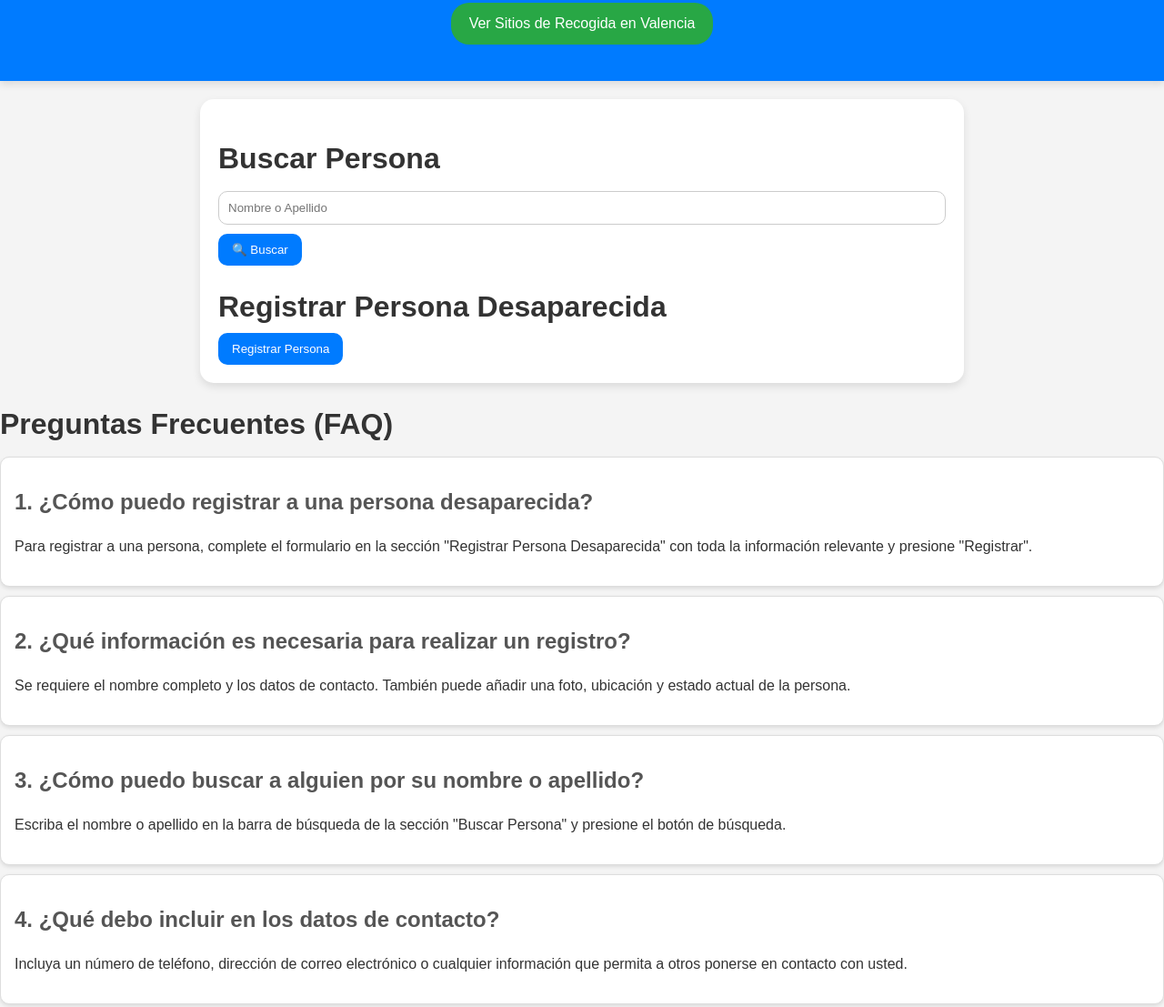
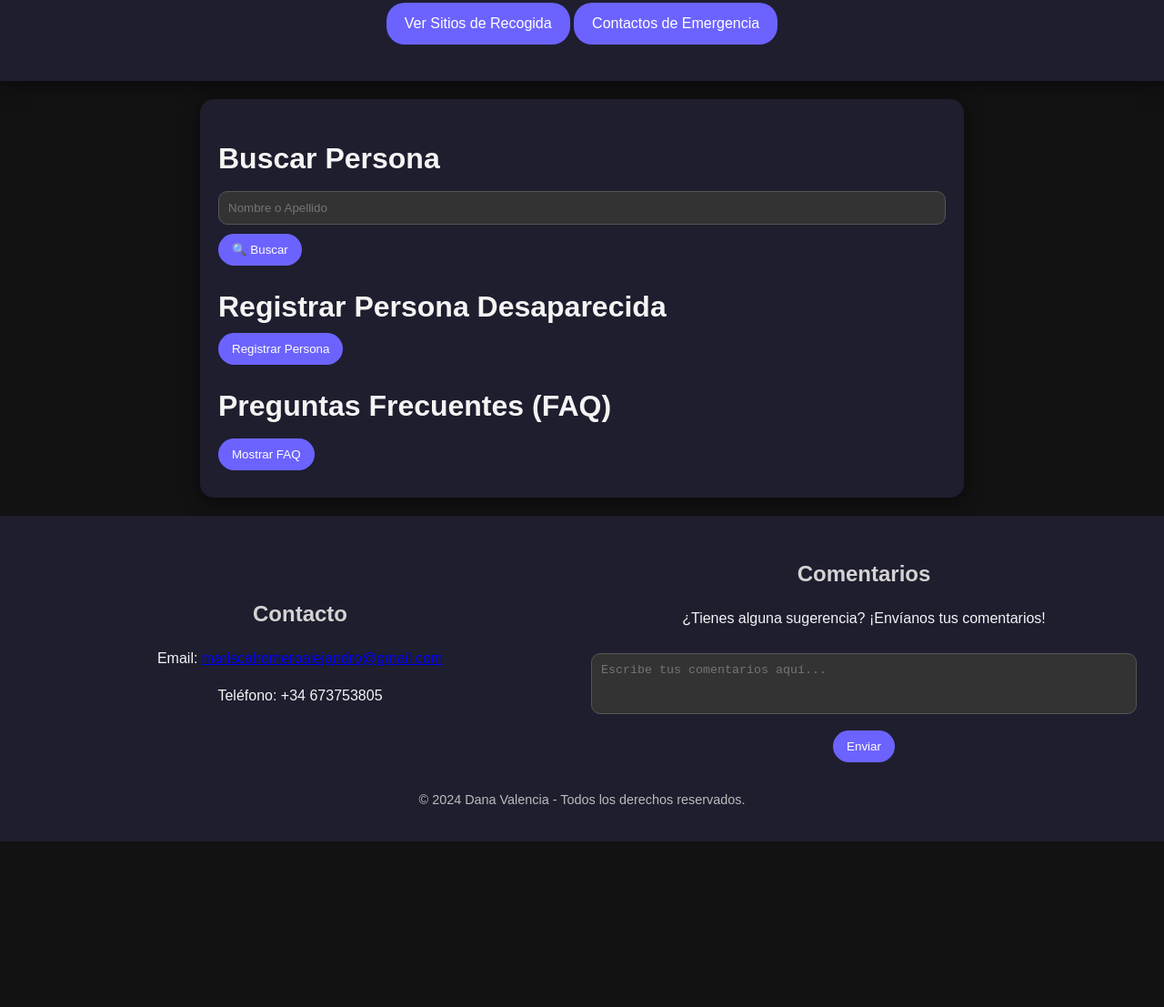
Before and after one commit to mariscalromeroalejandro/dana-valencia, a website: page public/index.html in a window 1280 px wide. Shown: the part 203-1310 px from the top of the page at 91% size. After the commit the page ends 1128 px from the top, so only its background shows below. Drawn offline with Linux system fonts and the light colour scheme.

Commit message:
mejoras varias

```diff
--- a/app.js
+++ b/app.js
@@ -89,6 +89,10 @@ app.get('/mapa', (req, res) => {
   res.sendFile(path.join(__dirname, 'public/pages', 'map.html'));
 });
 
+app.get('/emergency', (req, res) => {
+  res.sendFile(path.join(__dirname, 'public/pages', 'emergency.html'));
+})
+
 
 
 app.listen(PORT, () => {
--- a/public/index.html
+++ b/public/index.html
@@ -3,16 +3,18 @@
 <head>
   <meta charset="UTF-8">
   <meta name="viewport" content="width=device-width, initial-scale=1.0">
-  <title>Buscar Familiares y Amigos - Dana Valencia</title>
+  <title>DANA Valencia</title>
   <link rel="stylesheet" href="main.css">
 </head>
 <body>
   <header>
-    <h1>Buscar Familiares y Amigos</h1>
+    <h1>DANA Valencia</h1>
     <p class="subtitle">La página web está diseñada para ayudar a las personas a buscar y registrar familiares o amigos desaparecidos tras la tormenta Dana en Valencia. Su propósito principal es crear un espacio de colaboración y apoyo para localizar a personas que no han sido contactadas o encontradas en medio de la emergencia.</p>
         <!-- Botón para redirigir a la página del mapa -->
 <div style="text-align: center; margin: 20px 0;">
-  <a href="/mapa" class="btn-map">Ver Sitios de Recogida en Valencia</a>
+  <a href="/mapa" class="btn-map">Ver Sitios de Recogida</a>
+  <!-- boton para redirigir a la sección de telefonos de contacto -->
+  <a href="/emergency" class="btn-map">Contactos de Emergencia</a>
 </div>
   </header>
 
@@ -83,10 +85,10 @@
 
 
 
-  </main>
-
     <section id="faq-section">
       <h2>Preguntas Frecuentes (FAQ)</h2>
+      <button id="toggle-faq-btn" onclick="toggleFAQ()">Mostrar FAQ</button>
+      <div id="faq-content" style="display: none;">
           <div class="faq-item">
               <h3>1. ¿Cómo puedo registrar a una persona desaparecida?</h3>
               <p>Para registrar a una persona, complete el formulario en la sección "Registrar Persona Desaparecida" con toda la información relevante y presione "Registrar".</p>
@@ -128,6 +130,8 @@
         <p>Diríjase a la sección de contacto en el footer para obtener información y opciones para enviar comentarios.</p>
       </div>
     </section>
+  </main>
+
 
 
   <!-- Footer -->
--- a/public/js/main.js
+++ b/public/js/main.js
@@ -32,6 +32,10 @@ document.getElementById("register-form").addEventListener("submit", async (e) =>
     const name = document.getElementById("search-name").value;
 
     try {
+              // Ocultar formulario de registro
+              registerSection.style.display = "none";
+              showRegisterBtn.style.display = "block";
+
       const response = await fetch(`/search?name=${encodeURIComponent(name)}`);
       const results = await response.json();
 
@@ -46,17 +50,19 @@ document.getElementById("register-form").addEventListener("submit", async (e) =>
           personDiv.id = `person-${person.id}`;
 
           personDiv.innerHTML = `
-          <p><strong>Nombre:</strong> ${person.nombre}</p>
-          <p><strong>Contacto:</strong> ${person.contacto}</p>
-          ${person.foto ?
-              `<img src="/uploads/${person.foto}" alt="Foto de ${person.nombre}" style="width:100px; height:auto;">`
-            : ''}
-          <p><strong>Ubicación:</strong> ${person.ubicacion ?? "No especificado"}</p>
-          <p><strong>Estado:</strong> ${capitalizeFirstLetter(person.estado.replace(/_/g, ' '))}</p>
-              <button onclick="localizarPersona(${person.id})">Marcar como localizada</button>
-
-
-      `;
+            <div class="person-info">
+                ${person.foto ?
+                    `<img src="/uploads/${person.foto}" alt="Foto de ${person.nombre}" class="person-photo">`
+                    : '<div class="placeholder-photo"></div>'}
+                <div class="details">
+                    <p><strong>Nombre:</strong> ${person.nombre}</p>
+                    <p><strong>Contacto:</strong> ${person.contacto}</p>
+                    <p><strong>Ubicación:</strong> ${person.ubicacion ?? "No especificado"}</p>
+                    <p><strong>Estado:</strong> ${capitalizeFirstLetter(person.estado.replace(/_/g, ' '))}</p>
+                </div>
+            </div>
+            <button class="locate-button" onclick="localizarPersona(${person.id})">Marcar como localizada</button>
+        `;
 
 
           resultsContainer.appendChild(personDiv);
@@ -65,6 +71,7 @@ document.getElementById("register-form").addEventListener("submit", async (e) =>
         // Mostrar la sección de resultados y ocultar la sección de búsqueda
         document.getElementById("search-section").style.display = "none";
         document.getElementById("results-section").style.display = "block";
+
       } else {
         resultsContainer.innerHTML = "<p>No se encontraron resultados.</p>";
         document.getElementById("results-section").style.display = "block";
@@ -87,6 +94,10 @@ document.getElementById("register-form").addEventListener("submit", async (e) =>
     // Ocultar formulario de registro
     registerSection.style.display = "none";
     showRegisterBtn.style.display = "block";
+
+    //focus en el campo de búsqueda
+    document.getElementById("search-name").focus();
+
 
   }
 
@@ -156,3 +167,16 @@ showRegisterBtn.addEventListener("click", () => {
   registerSection.style.display = "block"; // Muestra la sección de registro
   showRegisterBtn.style.display = "none"; // Oculta el botón después de activarlo
 });
+
+function toggleFAQ() {
+  const faqContent = document.getElementById('faq-content');
+  const toggleButton = document.getElementById('toggle-faq-btn');
+
+  if (faqContent.style.display === 'none') {
+      faqContent.style.display = 'block';
+      toggleButton.textContent = 'Ocultar FAQ'; // Cambia el texto del botón
+  } else {
+      faqContent.style.display = 'none';
+      toggleButton.textContent = 'Mostrar FAQ'; // Cambia el texto del botón
+  }
+}
--- a/public/main.css
+++ b/public/main.css
@@ -4,17 +4,17 @@ body {
   line-height: 1.6;
   margin: 0;
   padding: 0;
-  background-color: #f4f4f4;
-  color: #333;
+  background-color: #121212; /* Fondo oscuro */
+  color: #f4f4f4; /* Texto claro */
 }
 
 /* Encabezado */
 header {
-  background: #007BFF;
-  color: white;
+  background: #1E1E2F; /* Fondo del encabezado más oscuro */
+  color: #f4f4f4; /* Texto claro */
   padding: 20px;
   text-align: center;
-  box-shadow: 0 4px 8px rgba(0, 0, 0, 0.1);
+  box-shadow: 0 4px 20px rgba(0, 0, 0, 0.5); /* Sombra más intensa */
 }
 
 /* Subtítulo */
@@ -23,6 +23,7 @@ header {
   margin: 10px 0;
 }
 
+/* Títulos */
 h1, h2, h3 {
   margin: 0;
 }
@@ -39,14 +40,14 @@ h2 {
 h3 {
   font-size: 1.5rem;
   margin-top: 15px;
-  color: #555;
+  color: #D3D3D3; /* Color más claro para títulos */
 }
 
 /* Botones */
 .btn-map {
   display: inline-block;
-  background: #28a745;
-  color: white;
+  background: #6C63FF; /* Color oscuro */
+  color: #ffffff; /* Texto blanco */
   padding: 10px 20px;
   border-radius: 20px; /* Bordes redondeados */
   text-decoration: none;
@@ -55,18 +56,17 @@ h3 {
 }
 
 .btn-map:hover {
-  background: #218838;
+  background: #5E54E3; /* Color de hover más oscuro */
 }
 
 /* Botones de información */
 .info-btn {
   background: transparent;
   border: none;
-  color: #007BFF;
+  color: #6C63FF; /* Color de texto */
   cursor: pointer;
   font-size: 1rem;
   margin-left: 5px;
-  padding: 0;
 }
 
 /* Tooltip */
@@ -94,8 +94,8 @@ main {
   max-width: 800px;
   margin: 20px auto; /* Margen para separación */
   border-radius: 15px; /* Bordes redondeados para el contenedor principal */
-  background: white; /* Fondo blanco */
-  box-shadow: 0 4px 10px rgba(0, 0, 0, 0.1); /* Sombra */
+  background: #1E1E2F; /* Fondo oscuro */
+  box-shadow: 0 4px 20px rgba(0, 0, 0, 0.5); /* Sombra más intensa */
 }
 
 /* Formulario */
@@ -103,44 +103,46 @@ input[type="text"], input[type="file"], textarea, select {
   width: 100%;
   padding: 10px;
   margin: 10px 0;
-  border: 1px solid #ccc;
+  border: 1px solid #555; /* Borde más oscuro */
   border-radius: 10px; /* Bordes redondeados */
+  background-color: #333; /* Fondo de entrada oscuro */
+  color: #f4f4f4; /* Texto claro */
   box-sizing: border-box;
   transition: border-color 0.3s;
 }
 
 input[type="text"]:focus, textarea:focus, select:focus {
-  border-color: #007BFF;
+  border-color: #6C63FF; /* Color de foco */
 }
 
 button[type="submit"], button {
-  background: #007BFF;
+  background: #6C63FF; /* Color oscuro */
   color: white;
   border: none;
   padding: 10px 15px;
-  border-radius: 10px; /* Bordes redondeados */
+  border-radius: 20px; /* Bordes redondeados */
   cursor: pointer;
   transition: background 0.3s ease, transform 0.2s ease;
 }
 
 button[type="submit"]:hover {
-  background: #0056b3;
+  background: #5E54E3; /* Color de hover más oscuro */
 }
 
 /* FAQ */
 .faq-item {
-  background: #ffffff;
-  border: 1px solid #ddd;
+  background: #222; /* Fondo de FAQ oscuro */
+  border: 1px solid #444; /* Borde más oscuro */
   border-radius: 10px; /* Bordes redondeados */
   padding: 15px;
   margin: 10px 0;
-  box-shadow: 0 2px 4px rgba(0, 0, 0, 0.1);
+  box-shadow: 0 2px 10px rgba(0, 0, 0, 0.5); /* Sombra más intensa */
 }
 
 /* Footer */
 footer {
-  background: #333;
-  color: white;
+  background: #1E1E2F; /* Fondo oscuro */
+  color: #f4f4f4; /* Texto claro */
   padding: 20px;
   text-align: center;
 }
@@ -164,7 +166,7 @@ textarea {
 .footer-note {
   margin-top: 20px;
   font-size: 0.9rem;
-  color: #bbb;
+  color: #bbb; /* Color gris claro */
 }
 
 /* Responsive */
@@ -231,85 +233,74 @@ textarea {
   display: none; /* Oculta la sección de registro por defecto */
 }
 
-footer {
-  background: #333;
-  color: white;
-  padding: 30px 20px;
-  text-align: center;
-}
-
-.footer-content {
-  display: flex;
-  flex-direction: column;
-  align-items: center;
-  gap: 20px;
-  max-width: 1200px;
-  margin: 0 auto;
-}
-
-.contact-info, .feedback {
-  flex: 1;
-  min-width: 250px;
-  text-align: left;
-}
-
-.contact-info h3, .feedback h3 {
-  font-size: 1.2rem;
-  margin-bottom: 10px;
-  color: #f4f4f4;
-}
-
-.contact-info p, .feedback p {
-  font-size: 0.95rem;
-  line-height: 1.6;
-  color: #ddd;
-}
-
-.feedback form {
-  display: flex;
-  flex-direction: column;
-}
-
-.feedback textarea {
-  background-color: #444;
-  color: #fff;
-  border: 1px solid #555;
-  padding: 10px;
-  border-radius: 10px; /* Bordes redondeados */
-  margin-bottom: 10px;
-}
-
-.feedback button {
-  background: #28a745;
+#toggle-faq-btn {
+  background: #6C63FF; /* Color oscuro */
   color: white;
   border: none;
-  padding: 8px 15px;
-  border-radius: 10px; /* Bordes redondeados */
+  padding: 10px 15px;
+  border-radius: 20px;
   cursor: pointer;
-  font-size: 1rem;
+  margin: 10px 0;
   transition: background 0.3s ease;
 }
 
-.feedback button:hover {
-  background: #218838;
+#toggle-faq-btn:hover {
+  background: #5E54E3; /* Color de hover más oscuro */
 }
 
-.footer-note {
-  font-size: 0.8rem;
-  color: #aaa;
-  margin-top: 20px;
+#faq-content {
+  margin-top: 10px;
 }
 
-/* Estilos responsive */
-@media (min-width: 768px) {
-  .footer-content {
-    flex-direction: row;
-    align-items: flex-start;
-    justify-content: space-between;
-  }
+/* Estilo para los resultados de búsqueda de personas */
+.person-result {
+  background: #fff; /* Fondo blanco para el resultado */
+  border-radius: 8px; /* Bordes redondeados */
+  box-shadow: 0 4px 8px rgba(0, 0, 0, 0.1); /* Sombra sutil */
+  margin: 15px 0; /* Margen entre resultados */
+  padding: 15px; /* Espaciado interno */
+  transition: transform 0.2s; /* Efecto de hover */
+}
 
-  .contact-info, .feedback {
-    text-align: left;
-    margin: 0 10px;
-  }
+.person-result:hover {
+  transform: translateY(-2px); /* Efecto de elevación al pasar el ratón */
 }
+
+.person-info {
+  display: flex; /* Flexbox para alinear foto y detalles */
+  align-items: center; /* Centra verticalmente */
+}
+
+.person-photo {
+  width: 100px; /* Ancho fijo para la foto */
+  height: auto; /* Altura automática para mantener proporciones */
+  border-radius: 50%; /* Bordes redondeados para la foto */
+  margin-right: 15px; /* Espacio entre foto y detalles */
+}
+
+.placeholder-photo {
+  width: 100px; /* Ancho fijo para un espacio reservado */
+  height: 100px; /* Altura fija */
+  background: #e9ecef; /* Color de fondo para el espacio reservado */
+  border-radius: 50%; /* Bordes redondeados */
+  margin-right: 15px; /* Espacio entre espacio reservado y detalles */
+}
+
+.details {
+  flex-grow: 1; /* Para que los detalles ocupen el espacio restante */
+}
+
+.locate-button {
+  background: #28a745; /* Color de fondo del botón */
+  color: white; /* Color del texto */
+  border: none; /* Sin borde */
+  padding: 10px 15px; /* Espaciado interno */
+  border-radius: 5px; /* Bordes redondeados */
+  font-size: 1rem; /* Tamaño de fuente */
+  cursor: pointer; /* Cambia el cursor al pasar por encima */
+  transition: background 0.3s ease; /* Transición suave para hover */
+}
+
+.locate-button:hover {
+  background: #5E54E3; /* Color más oscuro al pasar el ratón */
+}
--- a/public/pages/styles.css
+++ b/public/pages/styles.css
@@ -8,8 +8,8 @@
 }
 
 body {
-    background-color: #f4f4f4;
-    color: #333;
+    background-color: #121212; /* Fondo oscuro */
+    color: #f4f4f4; /* Texto claro */
     line-height: 1.6;
 }
 
@@ -18,9 +18,9 @@ body {
     max-width: 1200px;
     margin: 0 auto;
     padding: 20px;
-    background: white;
+    background: #1E1E2F; /* Fondo oscuro del contenedor */
     border-radius: 10px;
-    box-shadow: 0 4px 10px rgba(0, 0, 0, 0.1);
+    box-shadow: 0 4px 20px rgba(0, 0, 0, 0.5); /* Sombra más intensa */
 }
 
 header {
@@ -31,7 +31,7 @@ header {
 h1 {
     font-size: 2.5rem;
     margin-bottom: 10px;
-    color: #007BFF; /* Color principal */
+    color: #6C63FF; /* Color principal más oscuro */
 }
 
 p {
@@ -53,14 +53,14 @@ iframe {
 section {
     margin: 20px 0;
     padding: 15px;
-    background: #e9ecef;
+    background: #222; /* Fondo de sección más oscuro */
     border-radius: 8px;
 }
 
 h2 {
     font-size: 2rem;
     margin-bottom: 10px;
-    color: #333;
+    color: #D3D3D3; /* Títulos más claros */
 }
 
 ul {
@@ -72,18 +72,18 @@ ul {
 ul li {
     margin: 10px 0;
     padding: 10px;
-    background: #fff;
-    border-left: 5px solid #007BFF;
+    background: #333; /* Fondo de lista oscuro */
+    border-left: 5px solid #6C63FF; /* Color de borde */
     transition: background 0.3s ease;
 }
 
 ul li:hover {
-    background: #007BFF;
+    background: #6C63FF; /* Color de fondo al pasar el mouse */
     color: white;
 }
 
 button {
-    background: #007BFF;
+    background: #6C63FF; /* Color oscuro */
     color: white;
     border: none;
     padding: 10px 15px;
@@ -94,11 +94,11 @@ button {
 }
 
 button:hover {
-    background: #0056b3;
+    background: #5E54E3; /* Color de hover más oscuro */
 }
 
 #suggestion-section {
-    background: #f0f8ff;
+    background: #1E1E2F; /* Fondo oscuro */
     padding: 20px;
     border-radius: 8px;
 }
@@ -116,13 +116,15 @@ label {
 input[type="text"], textarea {
     padding: 10px;
     margin-bottom: 15px;
-    border: 1px solid #ccc;
+    border: 1px solid #555; /* Borde más oscuro */
     border-radius: 5px;
     font-size: 1rem;
+    background-color: #222; /* Fondo de entrada oscuro */
+    color: #f4f4f4; /* Texto claro */
 }
 
 input[type="submit"] {
-    background: #28a745;
+    background: #28a745; /* Color principal */
     color: white;
     border: none;
     padding: 10px 15px;
@@ -133,14 +135,14 @@ input[type="submit"] {
 }
 
 input[type="submit"]:hover {
-    background: #218838;
+    background: #218838; /* Color al pasar el mouse */
 }
 
 footer {
     text-align: center;
     padding: 10px 0;
     font-size: 0.9rem;
-    color: #666;
+    color: #bbb; /* Color más claro */
 }
 
 #back-button {
@@ -148,16 +150,16 @@ footer {
 }
 
 #back-button button {
-    background: #007BFF; /* Color de fondo */
+    background: #6C63FF; /* Color de fondo */
     color: white; /* Color del texto */
     border: none;
     padding: 10px 15px;
-    border-radius: 5px;
+    border-radius: 20px;
     font-size: 1rem;
     cursor: pointer;
     transition: background 0.3s ease;
 }
 
 #back-button button:hover {
-    background: #0056b3; /* Color al pasar el mouse */
+    background: #5E54E3; /* Color al pasar el mouse */
 }
```
Also changed, not shown: public/pages/emergency.html (added, +57 -0 lines), public/pages/map.html (+1 -3 lines). Lines whose indentation alone changed are shown as unchanged.
